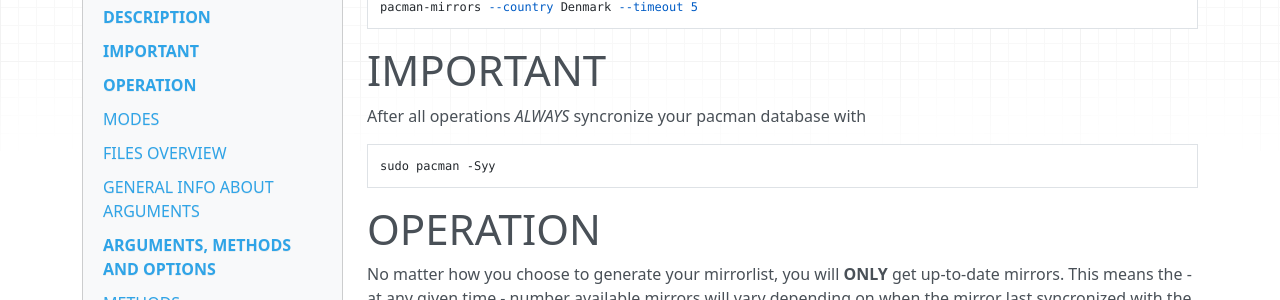
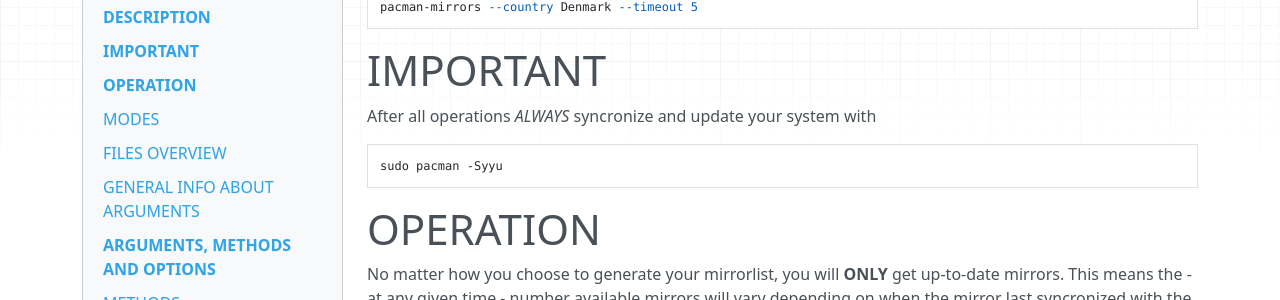
Before and after one commit to manjaro/pacman-mirrors, an MkDocs documentation site: the page built from docs/index.md, in a window 1280 px wide and 900 px high, scrolled down 491 px. Shown: the part 155-455 px from the top of the window. Built offline with MkDocs 1.6.1, drawn with Linux system fonts in a browser that asks for light colours; nearby versions of some CDN libraries; old or Windows-style settings are respelled for this version of MkDocs.

```diff
--- a/docs/index.md
+++ b/docs/index.md
@@ -27,9 +27,9 @@ The mirrorlist generation process can be refined through arguments and arguments
     pacman-mirrors --country Denmark --timeout 5
 
 # IMPORTANT
-After all operations *ALWAYS* syncronize your pacman database with
+After all operations *ALWAYS* syncronize and update your system with
 
-    sudo pacman -Syy
+    sudo pacman -Syyu
 
 # OPERATION
 No matter how you choose to generate your mirrorlist, you will **ONLY** get up-to-date mirrors.
--- a/pacman_mirrors/__init__.py
+++ b/pacman_mirrors/__init__.py
@@ -1 +1 @@
-__version__ = "4.7.5"
+__version__ = "4.7.6"
```
Also changed, not shown: CHANGELOG.md (+5 -1 lines), site/index.html, site/search/search_index.json, site/sitemap.xml, 5 other files.
